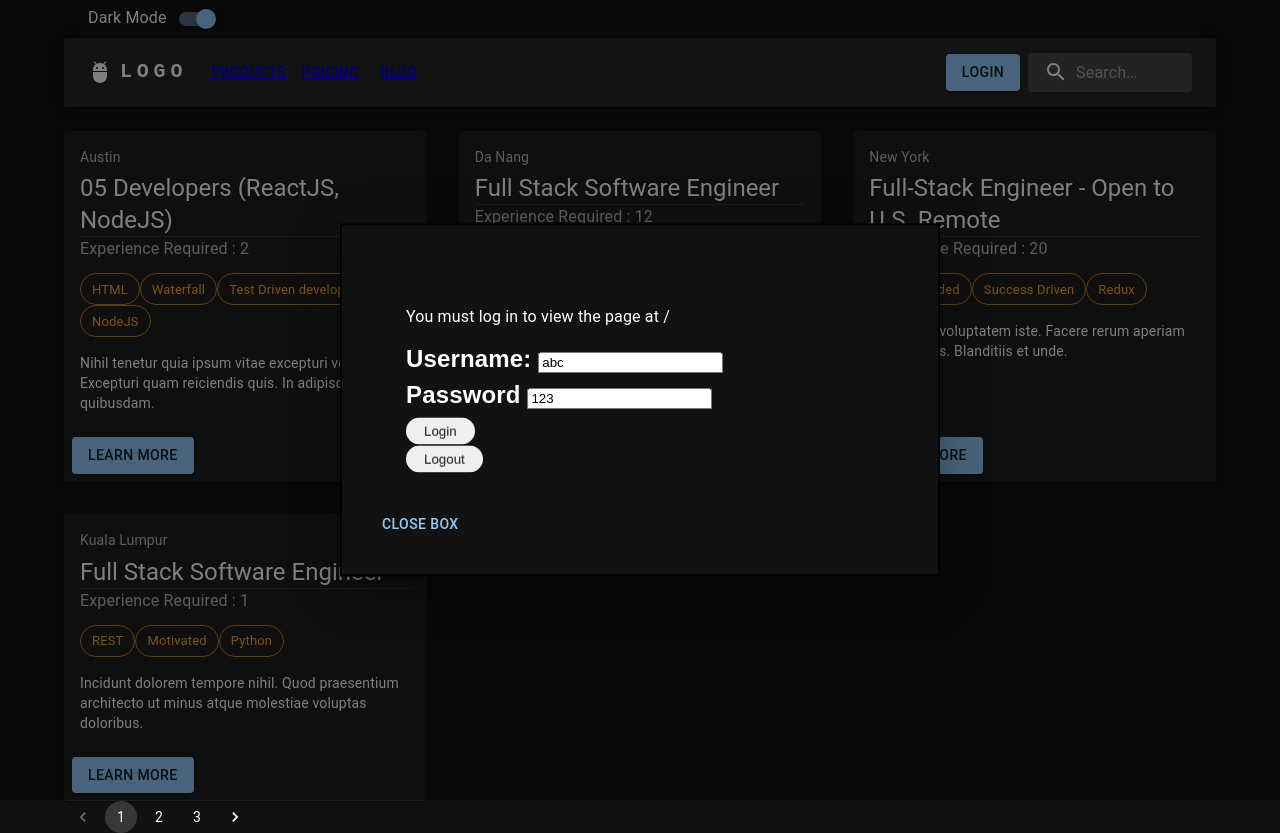
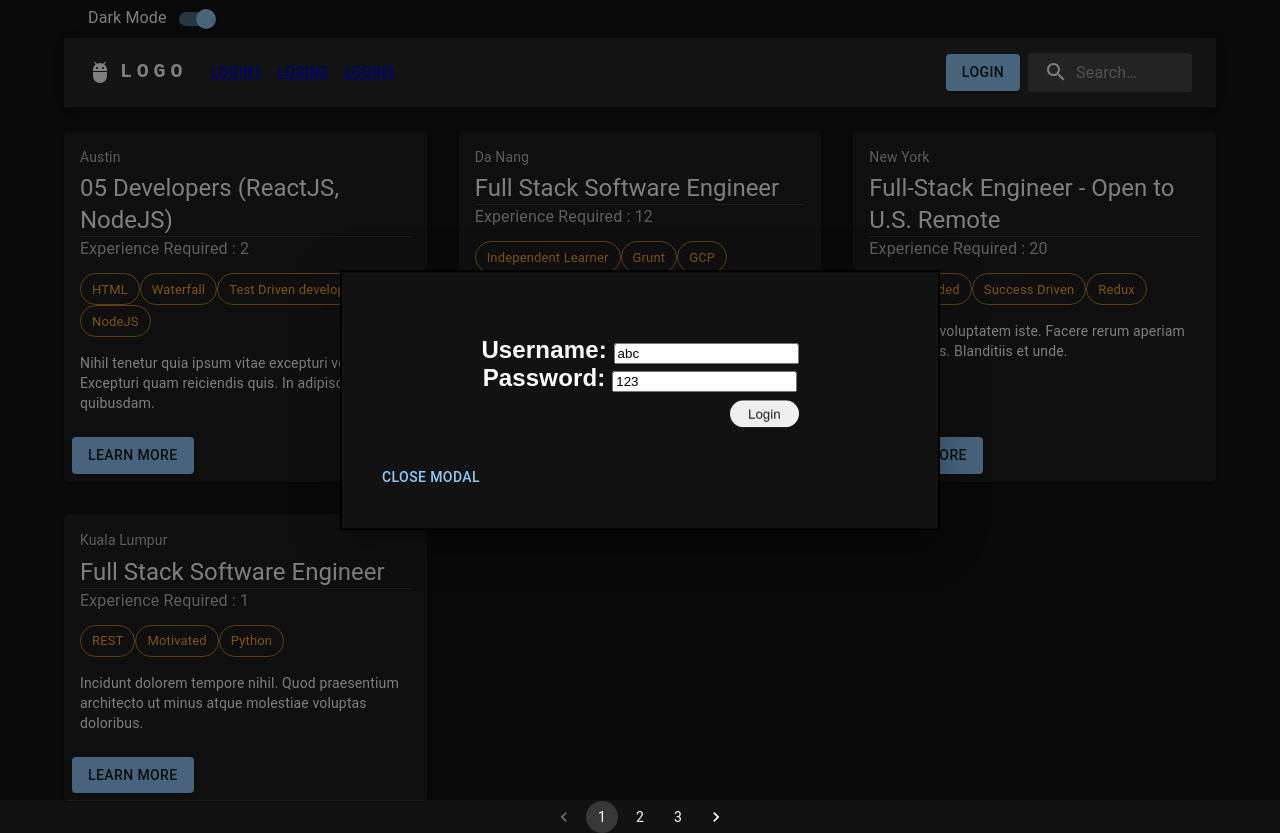
Before and after one commit to Kamaric112/coderschool-job, a React (Create React App) app: page / in a window 1280 px wide. Both pictures are taken after a click on the button "LOGIN". Built offline with nearby package versions, Linux system fonts and the light colour scheme.

Commit message:
updated Login form and fake api fetch

```diff
--- a/src/App.js
+++ b/src/App.js
@@ -12,7 +12,6 @@ function App() {
         <Route path="/" element={<LayoutPage />}>
           <Route path="login" element={<LoginPage />}></Route>
           <Route path="/jobs/:id" element={<ProtectedPage />}></Route>
-
           <Route
             path="protected"
             element={
--- a/src/mui/Appbar1.js
+++ b/src/mui/Appbar1.js
@@ -17,7 +17,7 @@ import SearchIcon from "@mui/icons-material/Search";
 import { styled, alpha } from "@mui/material/styles";
 import InputBase from "@mui/material/InputBase";
 
-const pages = ["Products", "Pricing", "Blog"];
+const pages = ["Login1", "Login2", "Login3"];
 
 const ResponsiveAppBar = () => {
   let navigate = useNavigate();
@@ -167,6 +167,9 @@ const ResponsiveAppBar = () => {
           </Box>
           {auth?.user ? (
             <>
+              <Typography variant="h6" sx={{ margin: "10px" }}>
+                Hello {auth.user}
+              </Typography>
               <Button
                 variant="contained"
                 onClick={() => auth.signOut(() => navigate("/"))}
--- a/src/mui/LayoutPage.js
+++ b/src/mui/LayoutPage.js
@@ -1,12 +1,16 @@
 import { Container } from "@mui/system";
 import React, { useEffect, useState } from "react";
 import ResponsiveAppBar from "./Appbar1";
-import jobs from "../jobs.json";
 import BasicCard from "./Contentbox.js";
 import Grid from "@mui/material/Unstable_Grid2";
 import { ThemeProvider, createTheme } from "@mui/material/styles";
 import { CssBaseline, Switch, Typography } from "@mui/material";
 import Pagination from "@mui/material/Pagination";
+
+import getJobs from "../getJobs";
+// import { getJob } from "../getJobs";
+// import { useSearchParams } from "react-router-dom";
+
 const light = {
   palette: {
     mode: "light",
@@ -25,20 +29,34 @@ function LayoutPage() {
     setIsDarkTheme(!isDarkTheme);
   };
 
-  const [currentPage, setCurrentPage] = useState(0);
-  const [jobDisplay, setJobDisplay] = useState(jobs.slice(0, 4));
-  const jobsPerPage = 5;
-  const pageCount = Math.ceil(jobs.length / jobsPerPage);
+  // const [currentPage, setCurrentPage] = useState(0);
+  // const [jobDisplay, setJobDisplay] = useState(jobs.slice(0, 4));
+  // const jobsPerPage = 5;
+  // const pageCount = Math.ceil(jobs.length / jobsPerPage);
+
+  // useEffect(() => {
+  //   setJobDisplay(jobs.slice(currentPage * 4, (currentPage + 1) * 4));
+  // }, [currentPage]);
+
+  // const changePage = (value) => {
+  //   console.log(value);
+  //   setCurrentPage(value);
+  // };
+
+  const [jobs, setJobs] = useState([]);
+  const [pagesTotal, setPagesTotal] = useState(0);
+  const [page, setPage] = useState(1);
+  // const [searchParams, setSearchParams] = useSearchParams();
+  const q = null;
 
   useEffect(() => {
-    setJobDisplay(jobs.slice(currentPage * 4, (currentPage + 1) * 4));
-  }, [currentPage]);
-
-  const changePage = (value) => {
-    console.log(value);
-    setCurrentPage(value);
-  };
-
+    const fetch = async () => {
+      const data = await getJobs(page, q);
+      setJobs(data.jobs);
+      setPagesTotal(data.pagesTotal);
+    };
+    fetch();
+  }, [page, q]);
   return (
     <>
       <ThemeProvider
@@ -55,15 +73,16 @@ function LayoutPage() {
           <ResponsiveAppBar />
 
           <Grid container spacing={4} sx={{ mt: 1 }}>
-            {jobDisplay.map((job) => (
+            {jobs.map((job) => (
               <Grid xs={12} md={4} lg={4} key={job.id}>
                 <BasicCard job={job} />
               </Grid>
             ))}
           </Grid>
           <Pagination
-            count={pageCount}
-            onChange={(e, value) => changePage(value)}
+            style={{ display: "flex", justifyContent: "center" }}
+            count={pagesTotal}
+            onChange={(e, value) => setPage(value)}
           />
           {/* import ReactPaginate from "react-paginate";
         PAGINATION CODE
--- a/src/mui/LoginPage.js
+++ b/src/mui/LoginPage.js
@@ -52,15 +52,16 @@ export const RequireAuth = ({ children }) => {
 
 export function LoginForm({ handleClose }) {
   const commonStyle = {
-    display: "inline-block",
+    display: "flex",
+    flexDirection: "column",
+    justifyContent: "center",
+    alignItems: "center",
     font: "bold 1.5rem sans-serif",
-    marginBottom: "0.5rem",
   };
 
   const buttonStyle = {
     display: "inline-block",
     padding: "0.3em 1.2em",
-    margin: "0 0.1em 0.1em 0",
     border: "0.16em solid rgba(255,255,255,0)",
     borderRadius: "2em",
     boxSizing: "border-box",
@@ -69,8 +70,10 @@ export function LoginForm({ handleClose }) {
     fontWeight: "300",
     color: "rgba(0,0,0,0.35)",
     textShadow: "0 0.04em 0.04em rgba(0,0,0,0.7)",
-    textAlign: "center",
+    textAlign: "right",
     transition: "all 0.2s",
+    alignSelf: "flex-end",
+    marginTop: "-20px",
   };
   let navigate = useNavigate();
   let location = useLocation();
@@ -102,25 +105,25 @@ export function LoginForm({ handleClose }) {
 
   return (
     <div>
-      <p>You must log in to view the page at {from}</p>
-      <form onSubmit={handleSubmit}>
-        <label style={commonStyle}>
+      {/* <p>You must log in to view the page at {from}</p> */}
+      <form onSubmit={handleSubmit} style={commonStyle}>
+        <label>
           Username:{" "}
           <input
             name="username"
             type="text"
             value={user}
-            onChange={(event) => setUser(event.onchange.value)}
+            onChange={(event) => setUser(event.target.value)}
           />
         </label>
         {""}
-        <label style={commonStyle}>
-          Password{" "}
+        <label>
+          Password:{" "}
           <input
             name="password"
             type="text"
             value={pass}
-            onChange={(event) => setPass(event.onchange.value)}
+            onChange={(event) => setPass(event.target.value)}
           />
         </label>{" "}
         <br />
@@ -129,14 +132,14 @@ export function LoginForm({ handleClose }) {
         </button>
       </form>
 
-      <button
+      {/* <button
         onClick={() => {
           auth.signOut(() => navigate("/"));
         }}
         style={buttonStyle}
       >
         Logout
-      </button>
+      </button> */}
     </div>
   );
 }
--- a/src/mui/ModalLogin.js
+++ b/src/mui/ModalLogin.js
@@ -42,7 +42,7 @@ export default function ModalLogin({ Title = "Login" }) {
       >
         <Box sx={style}>
           <LoginForm handleClose={handleClose} />
-          <Button onClick={handleClose}>Close Box</Button>
+          <Button onClick={handleClose}>Close Modal</Button>
         </Box>
       </Modal>
     </div>
```
